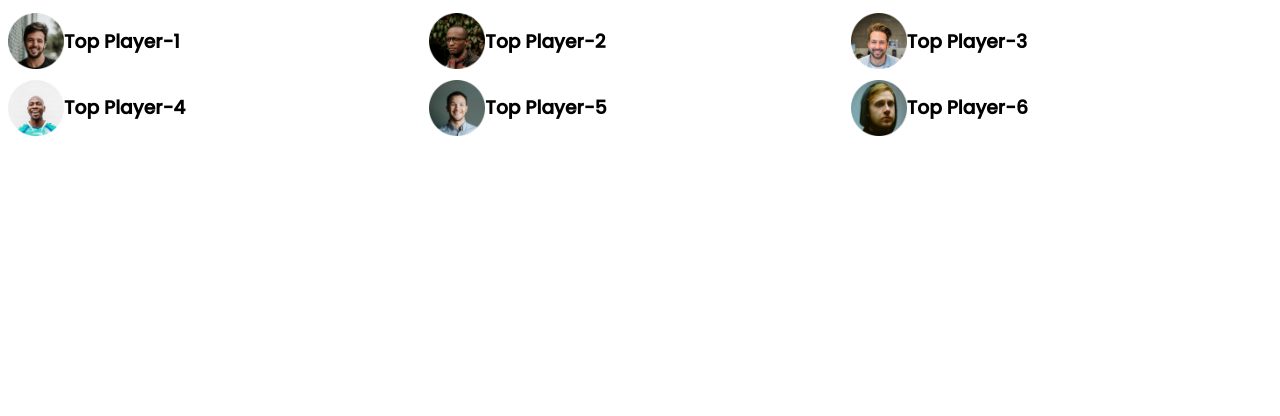
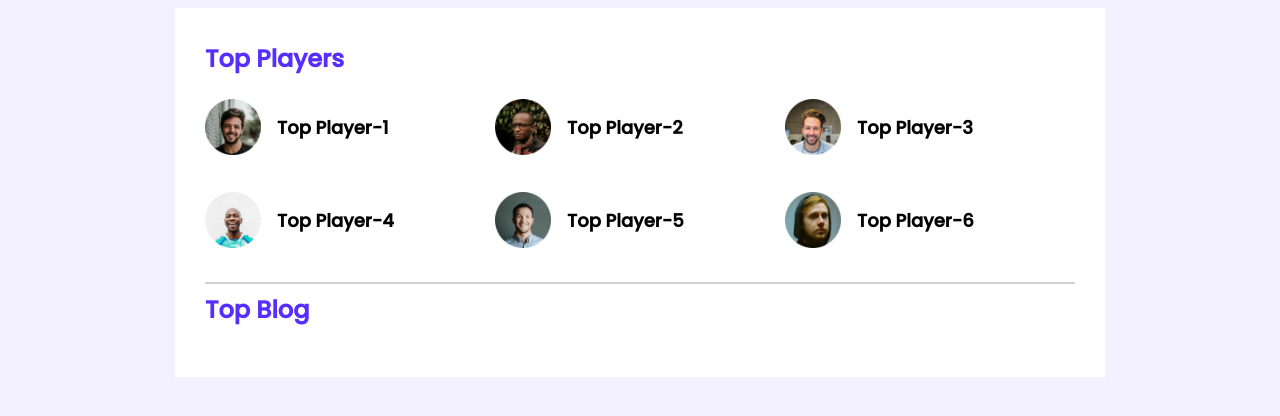
Before and after one commit to opuzayed/leader-board-css3, a plain HTML site: page index.html in a window 1280 px wide. Drawn offline with Linux system fonts and the light colour scheme.

Commit message:
changes many things

```diff
--- a/index.html
+++ b/index.html
@@ -16,34 +16,39 @@
     <!-- header end -->
     <main>
         <!-- top players and top blogs -->
-        <section>
+        <section class=" container">
             <div class="top-players">
+                <h2 class="section-title">Top Players</h2>
                 <div class="players">
                     <div class="player">
                         <img src="images/players/player-1.png" alt="">
-                        <h3>Top Player-1</h3>
+                        <h3 class="player-name">Top Player-1</h3>
                     </div>
                     <div class="player">
                         <img src="images/players/player-2.png" alt="">
-                        <h3>Top Player-2</h3>
+                        <h3 class="player-name">Top Player-2</h3>
                     </div>
                     <div class="player">
                         <img src="images/players/player-3.png" alt="">
-                        <h3>Top Player-3</h3>
+                        <h3 class="player-name">Top Player-3</h3>
                     </div>
                     <div class="player">
                         <img src="images/players/player-4.png" alt="">
-                        <h3>Top Player-4</h3>
+                        <h3 class="player-name">Top Player-4</h3>
                     </div>
                     <div class="player">
                         <img src="images/players/player-5.png" alt="">
-                        <h3>Top Player-5</h3>
+                        <h3 class="player-name">Top Player-5</h3>
                     </div>
                     <div class="player">
                         <img src="images/players/player-6.png" alt="">
-                        <h3>Top Player-6</h3>
+                        <h3 class="player-name">Top Player-6</h3>
                     </div>
                 </div>
+            </div>
+            <hr>
+            <div class="top-blogs">
+                <h2 class="section-title">Top Blog</h2>
             </div>
         </section>
     </main>
--- a/styles/style.css
+++ b/styles/style.css
@@ -1,14 +1,37 @@
 /* font */
 @import url("https://fonts.googleapis.com/css2?family=Poppins:wght@500&display=swap");
 
-/* common-style */
+/* common-style or utilities*/
 body {
   font-family: "Poppins", sans-serif;
+  background-color:#F3F1FF;
+}
+main
+{
+    display: flex;
+    justify-content: center;
+}
+.container{
+    background-color: #FFFFFF;
+    width:870px;
+    padding: 30px;
+}
+hr{
+    border: 1px solid #D1D1D1;
 }
 /* top players style */
+.top-players{
+    margin-bottom: 30px;
+}
+.section-title{
+    color: #562EFF;
+    font-size: 24px;
+    margin-top: 3px;
+}
 .players {
   display: grid;
   grid-template-columns: repeat(3, 1fr);
+  grid-row-gap: 30px;
   /* grid-template-columns: 1fr 1fr 1fr; */
 }
 .player {
@@ -19,3 +42,7 @@ body {
   width: 56px;
   height: 56px;
 }
+.player-name{
+    margin-left: 16px;
+    font-size: 18px;
+}
```
